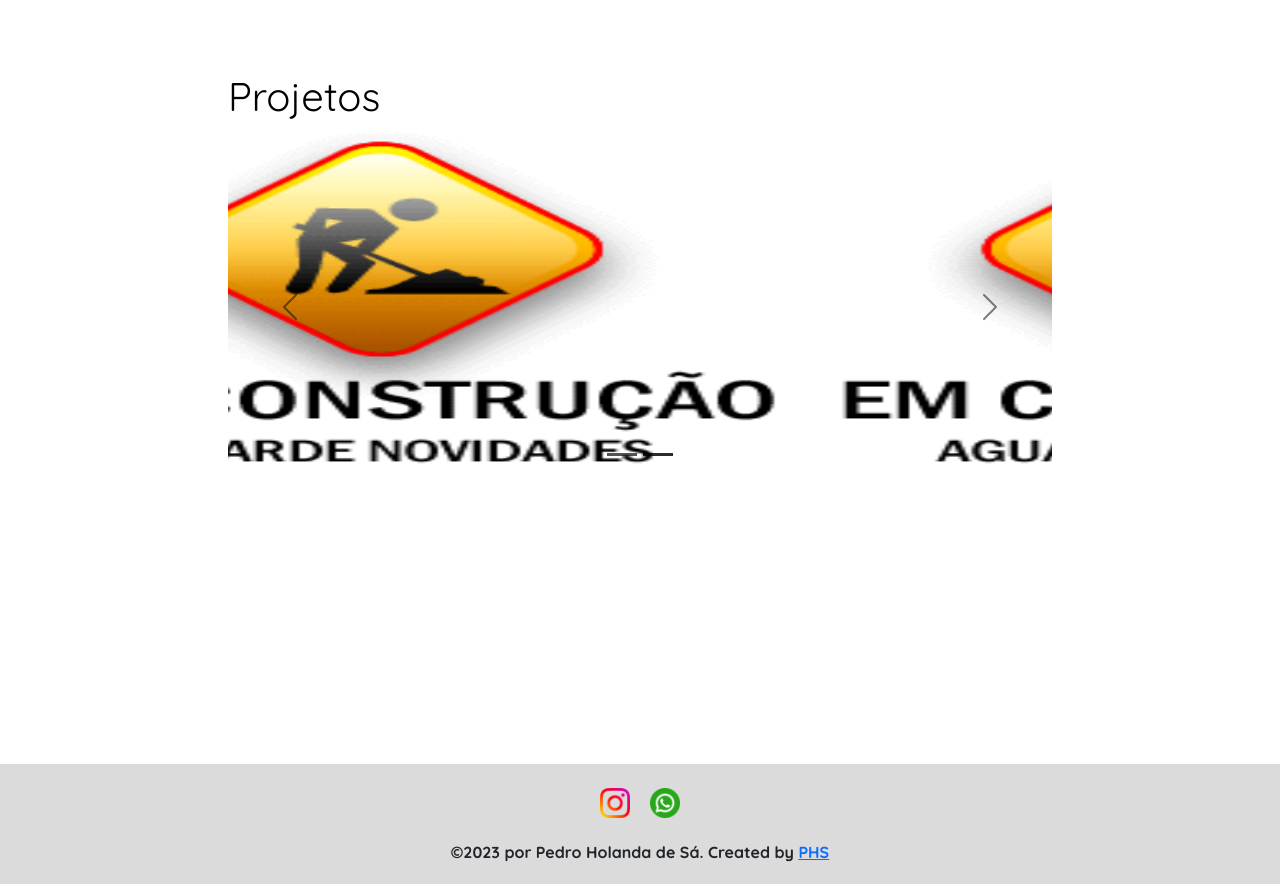
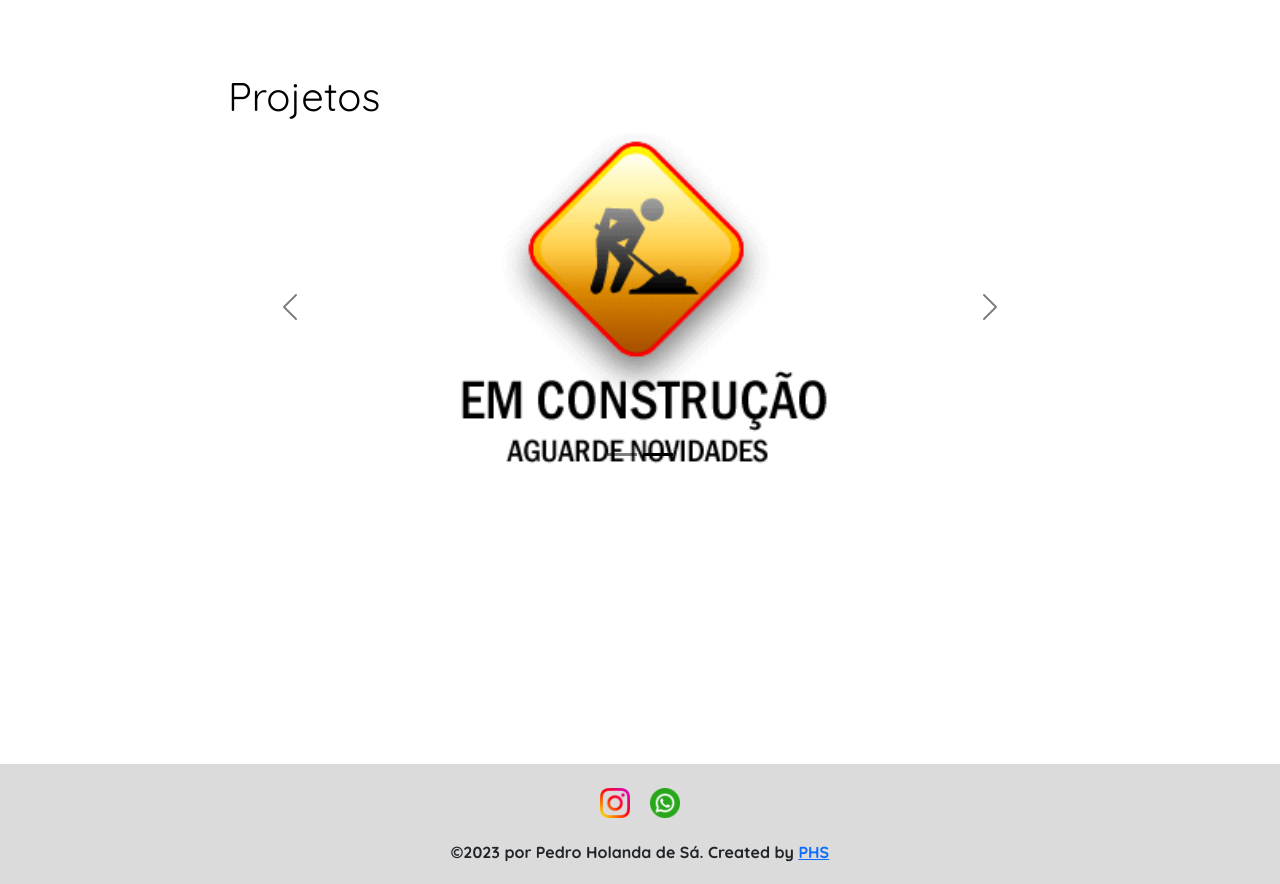
Before and after one commit to pedrobme/PHS-portfolio, a React (Create React App) app: page / in a window 1280 px wide. Shown: the part 1460-2344 px from the top of the page. Built offline with nearby package versions, Linux system fonts and the light colour scheme.

Commit message:
Fix: Projects image stretching fix

```diff
--- a/src/components/Projects/Projects.js
+++ b/src/components/Projects/Projects.js
@@ -63,22 +63,24 @@ const ProjectsComponent = ({ theme, language }) => {
 					}}
 				>
 					<Carousel sx={{ height: "100" }} variant="dark">
-						<Carousel.Item interval={1500}>
+						<Carousel.Item interval={3000}>
 							<img
 								style={{
 									borderRadius: "10px",
 									height: "350px",
+									objectFit: "contain",
 								}}
 								className="d-block w-100"
 								src={img}
 								alt="Carroussel first element"
 							/>
 						</Carousel.Item>
-						<Carousel.Item interval={1500}>
+						<Carousel.Item interval={3000}>
 							<img
 								style={{
 									borderRadius: "10px",
 									height: "350px",
+									objectFit: "contain",
 								}}
 								className="d-block w-100"
 								src={img2}
```
